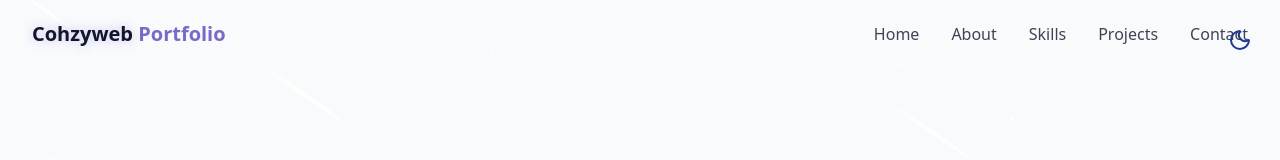
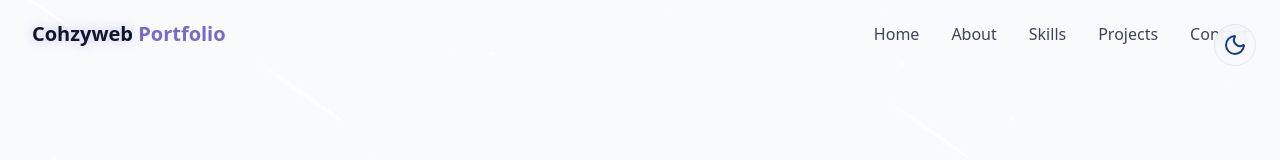
Before and after one commit to cohzyweb/My-Profile, a React (Vite) app: page / in a window 1280 px wide. Shown: the top 160 px of the page. Built offline with nearby package versions, Linux system fonts and the light colour scheme.

Commit message:
Update ThemeToggle.jsx

```diff
--- a/src/components/ThemeToggle.jsx
+++ b/src/components/ThemeToggle.jsx
@@ -27,13 +27,15 @@ export const ThemeToggle = () => {
 
   return (
     <button onClick={toggleTheme}
-    className={cn("fixed top-5 right-5 z-50 p-2 rounded-full transition-colors duration-300", // Removed max-sm:hidden
-                   "focus:outline-none" // Fixed: changed focus:outline-hidden to focus:outline-none
+    className={cn("fixed z-50 p-2 rounded-full transition-colors duration-300",
+                   "focus:outline-none bg-background/80 backdrop-blur-sm border",
+                   "top-5 right-20", // Moved down from top-5 to avoid menu bar
+                   "sm:top-6 sm:right-6" // Adjust for larger screens
     )}
     >
       {isDarkMode ?
-        <Sun className="h-6 w-6 text-yellow-300" /> :
-        <Moon className="h-6 w-6 text-blue-900" />
+        <Sun className="h-5 w-5 sm:h-6 sm:w-6 text-yellow-300" /> :
+        <Moon className="h-5 w-5 sm:h-6 sm:w-6 text-blue-900" />
       }
     </button>
   );
```
